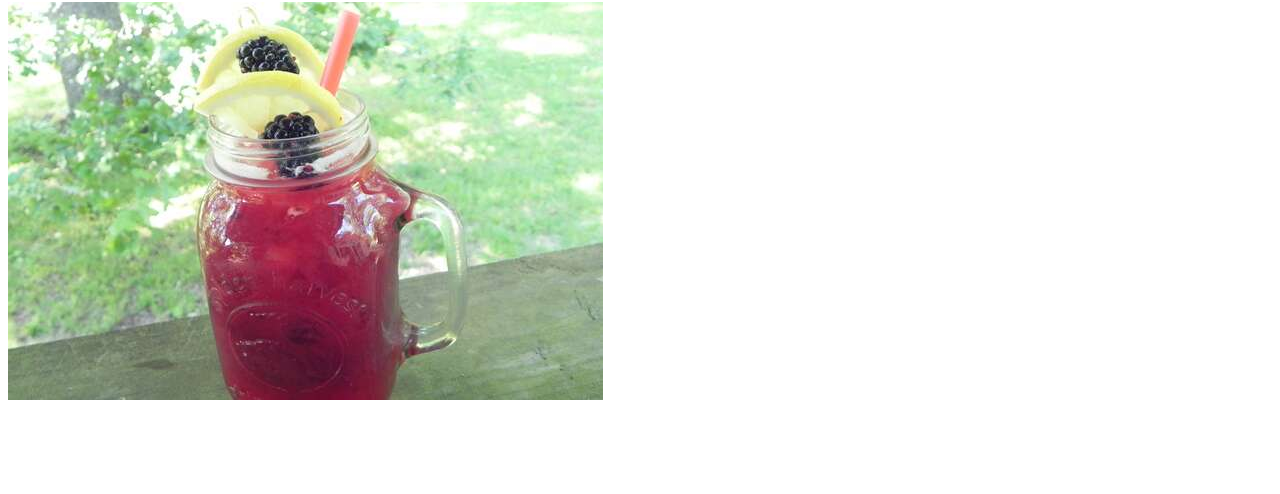
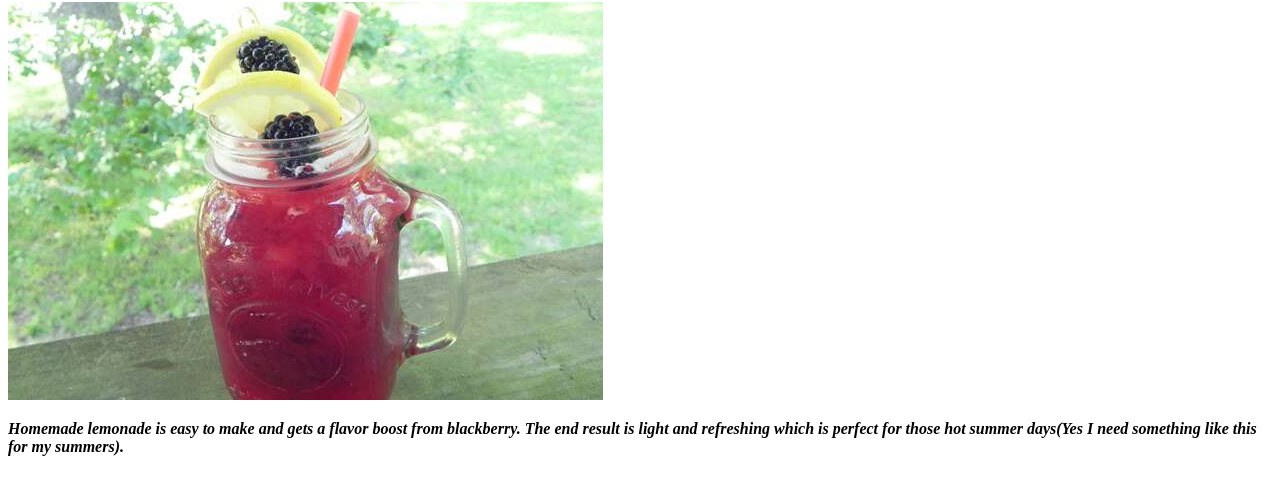
Before and after one commit to wulfiss/odin-recipes, a plain HTML site: page recipes/blackberrylemonade.html in a window 1280 px wide. Shown: the part 78-572 px from the top of the page. Drawn offline with Linux system fonts and the light colour scheme.

Commit message:
add description

```diff
--- a/recipes/blackberrylemonade.html
+++ b/recipes/blackberrylemonade.html
@@ -7,5 +7,15 @@
     <body>
         <h1>Homemade Blackberry Lemonade</h1>
         <img src="../img/blackberrylemonade.jpg" alt="A jar of blackberry lemonade">
+
+        <p>
+            <strong>
+                <em>Homemade lemonade is easy to make and gets a flavor boost from blackberry.
+                    The end result is light and refreshing which is perfect for those hot summer days(Yes I need something like this for my summers).
+                </em>
+            </strong>
+        </p>
+
+
     </body>
 </html>
```
